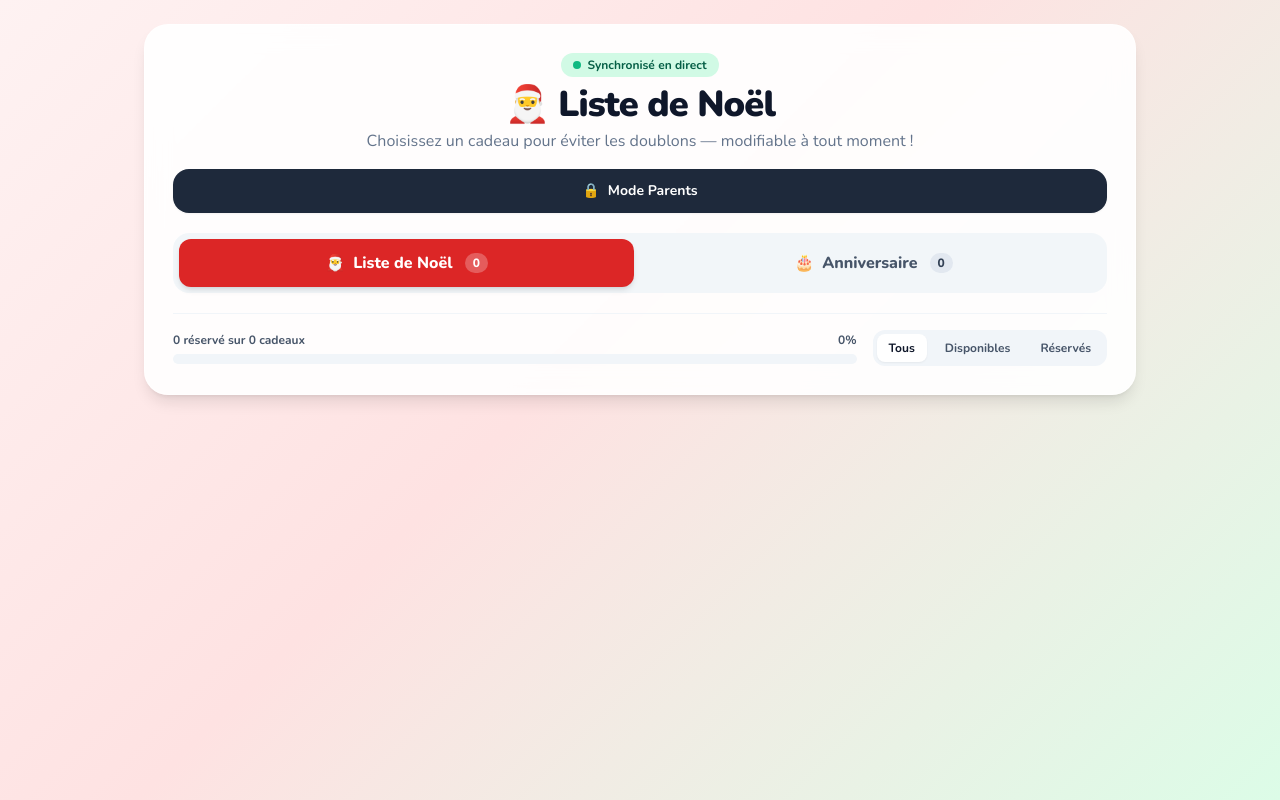
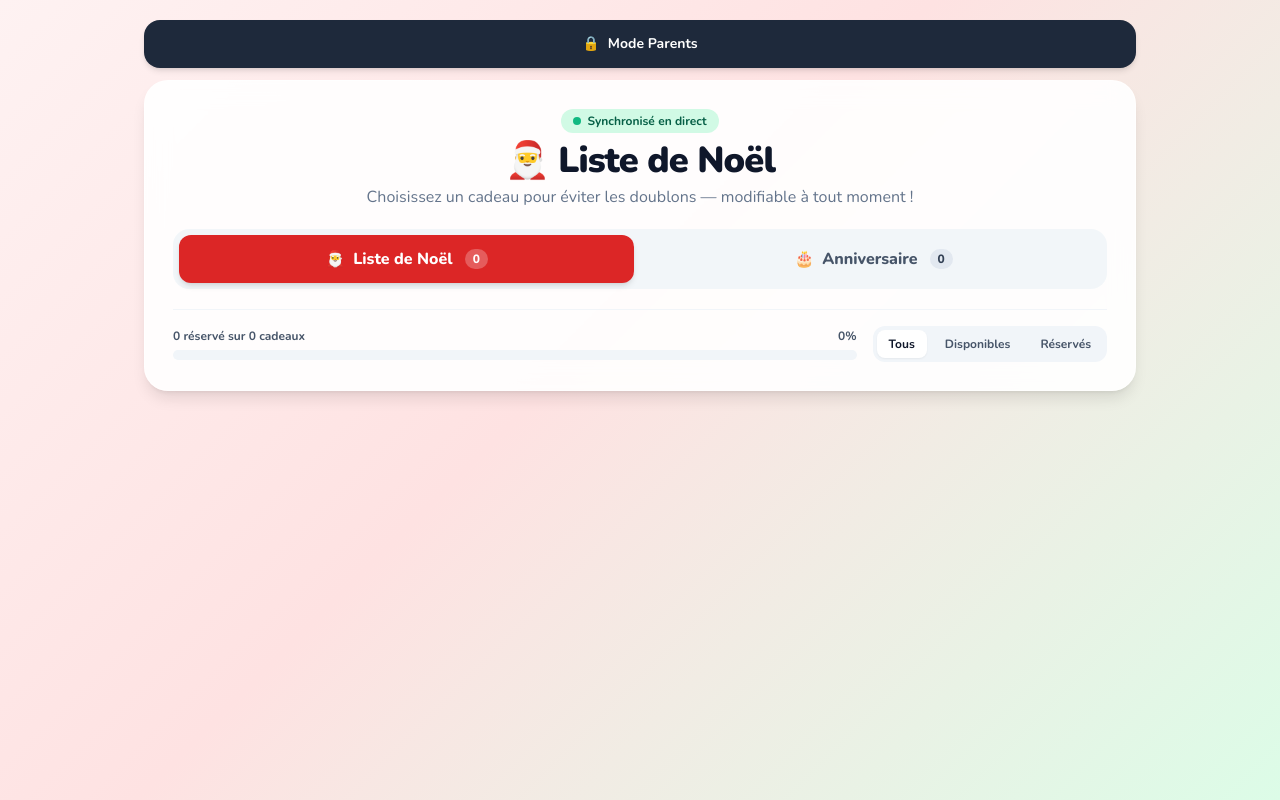
Before and after one commit to Tchoukla98/ListeCadeau_giulian, a plain HTML site: page index.html in a window 1280 px wide. Drawn offline with nearby package versions, Linux system fonts and the light colour scheme; no server answers.

Commit message:
Add parent mode button and modify header layout
Added a button for parent mode and adjusted layout.

```diff
--- a/index.html
+++ b/index.html
@@ -34,8 +34,15 @@
     ⚠️ Mode Démonstration (sauvegarde locale sur cet appareil).
   </div>
 
+  <!-- BOUTON MODE PARENTS EN DEHORS DU CADRE, TOUT EN HAUT, SUR TOUTE LA LARGEUR ET CENTRÉ -->
+  <div class="max-w-5xl mx-auto px-4 pt-5 pb-3">
+    <button id="parentModeBtn" onclick="handleParentAuth()" class="w-full py-3.5 px-5 rounded-2xl bg-slate-800 hover:bg-slate-900 text-white font-bold text-xs sm:text-sm transition flex items-center justify-center gap-2 shadow-md">
+      🔒 <span id="parentBtnLabel">Mode Parents</span>
+    </button>
+  </div>
+
   <!-- HEADER CENTRÉ SUR TOUTE LA LARGEUR DU CADRE -->
-  <header class="max-w-5xl mx-auto px-4 pt-6 pb-4">
+  <header class="max-w-5xl mx-auto px-4 pb-4">
     <div class="bg-white/90 backdrop-blur-md rounded-3xl shadow-lg p-5 sm:p-7 border border-white/60 text-center">
 
       <!-- Badge de connexion centré -->
@@ -52,13 +59,6 @@
       <p id="mainSubtitle" class="text-slate-500 text-sm sm:text-base mt-1">
         Choisissez un cadeau pour éviter les doublons — modifiable à tout moment !
       </p>
-
-      <!-- Bouton Mode Parents sur toute la largeur et centré -->
-      <div class="mt-4">
-        <button id="parentModeBtn" onclick="handleParentAuth()" class="w-full py-3 px-4 rounded-2xl bg-slate-800 hover:bg-slate-900 text-white font-bold text-xs sm:text-sm transition flex items-center justify-center gap-2 shadow-sm">
-          🔒 <span id="parentBtnLabel">Mode Parents</span>
-        </button>
-      </div>
 
       <!-- SÉLECTEUR DES 2 LISTES (ONGLETS) -->
       <div class="grid grid-cols-2 gap-3 mt-5 bg-slate-100/90 p-1.5 rounded-2xl">
```
